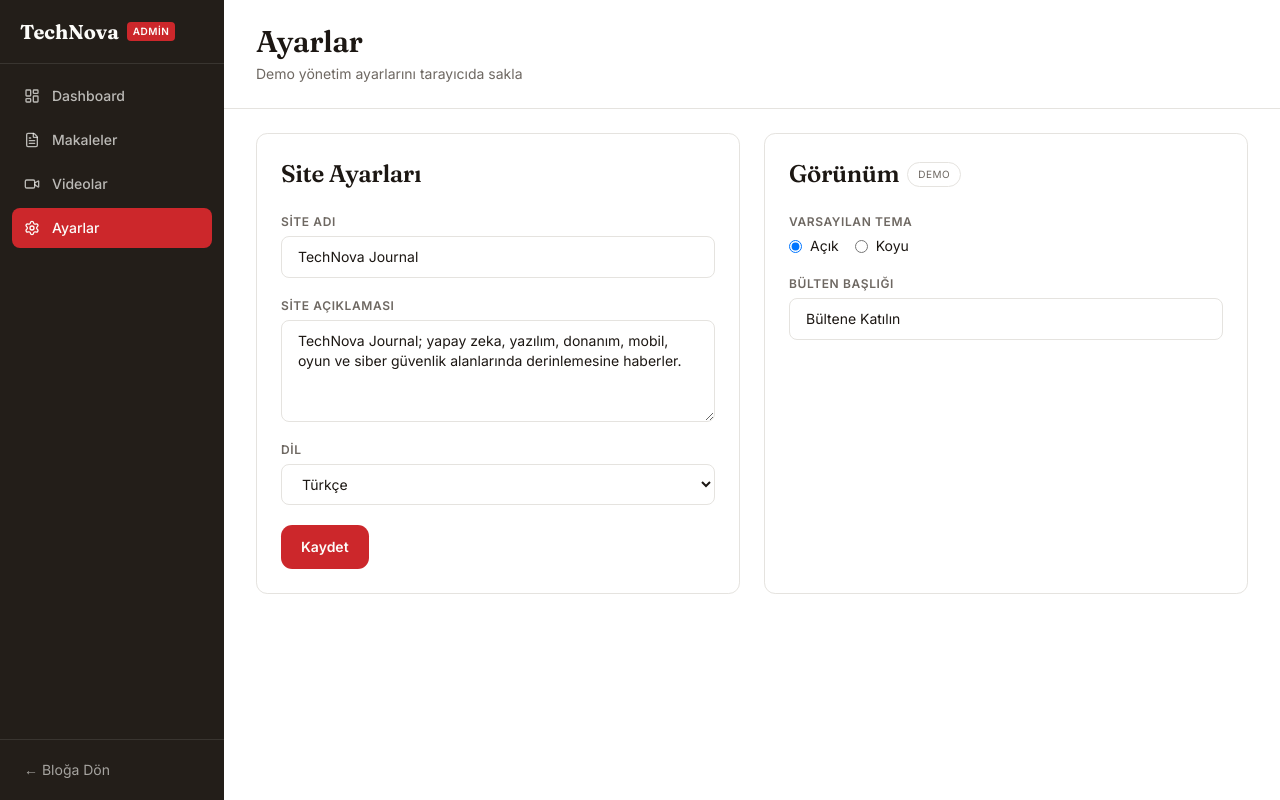
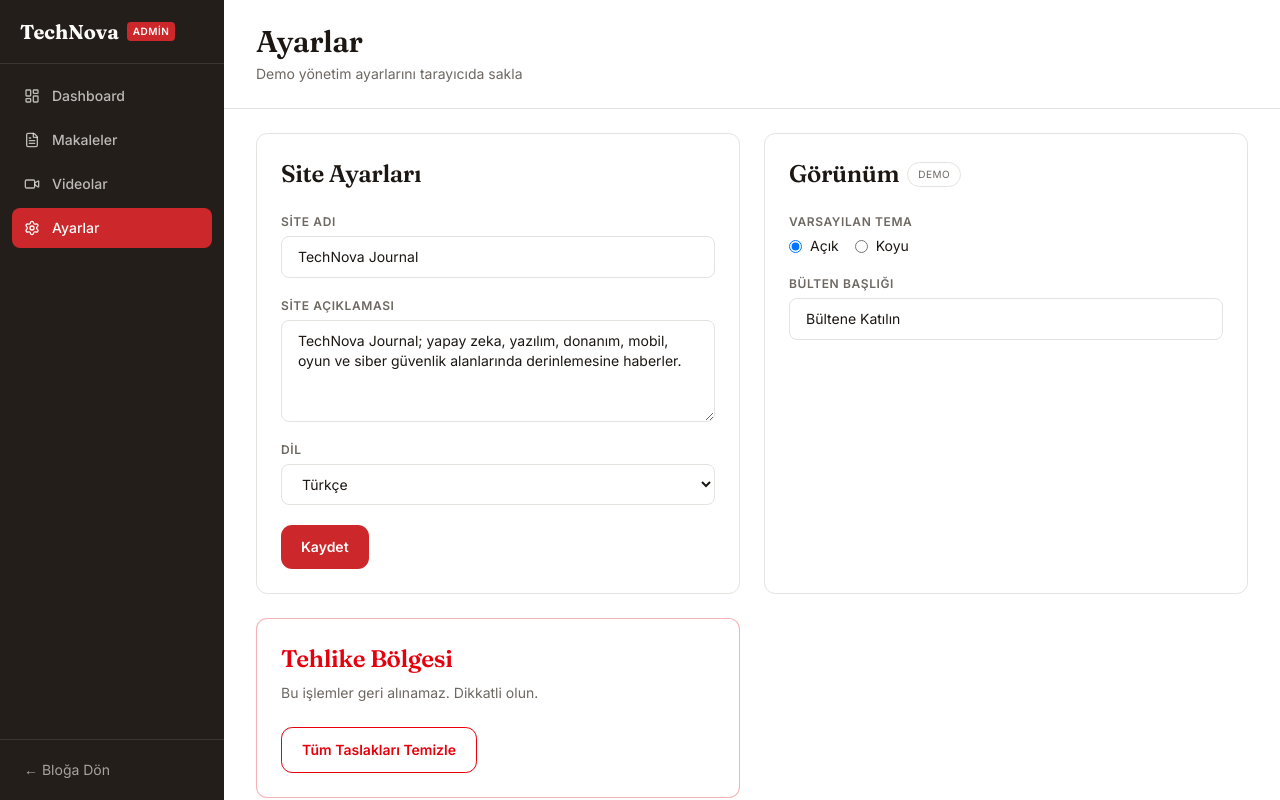
Before and after one commit to adakansoftware/blogdemobyadakansoftware, a Next.js app: page /admin/settings in a window 1280 px wide. Built offline with nearby package versions, Linux system fonts and the light colour scheme.

Commit message:
feat(task-B5): add draft reset danger zone

```diff
--- a/app/admin/settings/page.tsx
+++ b/app/admin/settings/page.tsx
@@ -2,6 +2,7 @@
 
 import { useEffect, useState } from 'react'
 import { FormField } from '@/components/admin/form-field'
+import { clearAllDrafts } from '@/lib/admin-store'
 
 const SETTINGS_KEY = 'technova_admin_settings'
 const inputClassName =
@@ -27,6 +28,7 @@ const defaultSettings: AdminSettings = {
 export default function AdminSettingsPage() {
   const [settings, setSettings] = useState<AdminSettings>(defaultSettings)
   const [showToast, setShowToast] = useState(false)
+  const [cleared, setCleared] = useState(false)
 
   useEffect(() => {
     try {
@@ -142,6 +144,33 @@ export default function AdminSettingsPage() {
             </FormField>
           </div>
         </div>
+
+        <div className="rounded-xl border border-destructive/30 bg-card p-6">
+          <h2 className="font-heading text-2xl font-semibold text-destructive">
+            Tehlike Bölgesi
+          </h2>
+          <p className="mt-2 text-sm text-muted-foreground">
+            Bu işlemler geri alınamaz. Dikkatli olun.
+          </p>
+          <div className="mt-6">
+            {cleared ? (
+              <p className="text-sm text-muted-foreground">Tüm taslaklar silindi.</p>
+            ) : (
+              <button
+                type="button"
+                onClick={() => {
+                  if (window.confirm('Tüm taslakları silmek istediğinizden emin misiniz?')) {
+                    clearAllDrafts()
+                    setCleared(true)
+                  }
+                }}
+                className="rounded-xl border border-destructive px-5 py-3 text-sm font-semibold text-destructive transition-opacity hover:opacity-80"
+              >
+                Tüm Taslakları Temizle
+              </button>
+            )}
+          </div>
+        </div>
       </div>
 
       {showToast && (
```
